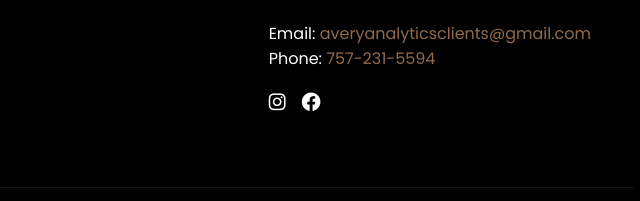
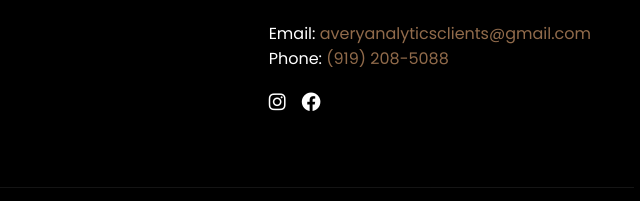
Before and after one commit to AveryAnalyticsConsulting/averyanalyticsconsulting.github.io, a plain HTML site: page index.html in a window 1280 px wide. Shown: the part 3242-3443 px from the top of the page, 586-1226 px from the left. Drawn offline with Linux system fonts and the light colour scheme.

Commit message:
Update index.html

```diff
--- a/index.html
+++ b/index.html
@@ -190,7 +190,7 @@
                 <div class="footer-contact">
                 <h4>Contact Us</h4>
                 <p>Email: <a href="mailto:averyanalyticsclients@gmail.com">averyanalyticsclients@gmail.com</a></p>
-                <p>Phone: <a href="tel:7572315594">757-231-5594</a></p>
+                <p>Phone: <a href="tel:9192085088">(919) 208-5088</a></p>
                 <div class="social-links">
                     <a href="https://www.instagram.com/averyanalytics/" aria-label="Instagram" target="_blank" rel="noopener"><i class="fab fa-instagram"></i></a>
                     <a href="https://www.facebook.com/people/Avery-Analytics/61576873704141/" aria-label="Facebook" target="_blank" rel="noopener"><i class="fab fa-facebook"></i></a>
```
